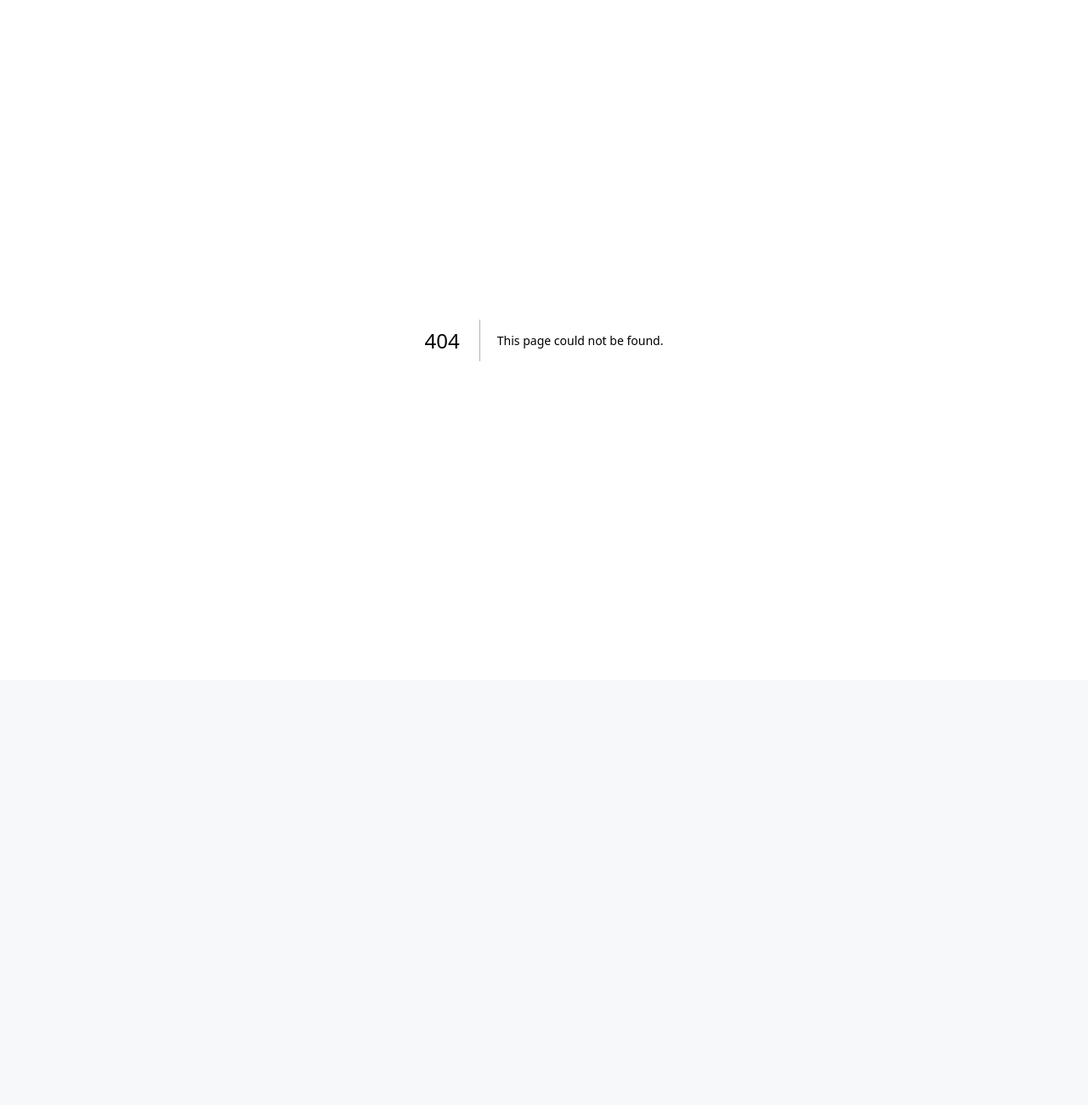
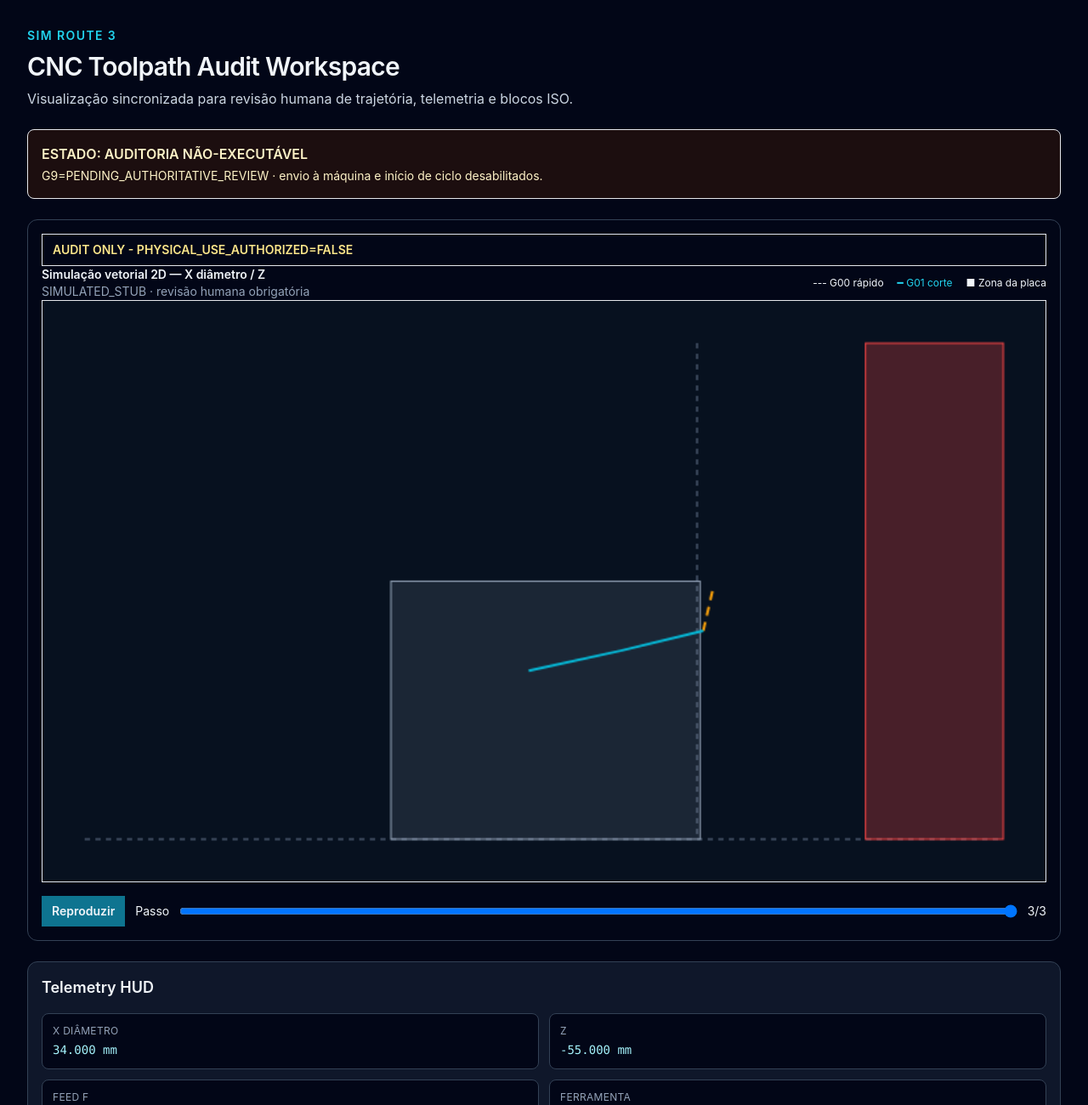
Before and after one commit to VenancioMarcos/vena-ia-platform, a Next.js app in the folder apps/web/: page /cnc/simulation in a window 1280 px wide. Before the commit this address had no page. Shown: the top 1300 px of the page at 85% size. Before the commit the page ends 800 px from the top, so only its background shows below. Built offline with nearby package versions, Linux system fonts and the light colour scheme.

Commit message:
feat(sim): implement workspace simulation view with synchronized telemetry HUD and g-code viewer (SIM Route 3) (#49)
Co-authored-by: Vena_IA Work <vena-ia@local>

```diff
--- /dev/null
+++ b/apps/web/app/cnc/simulation/page.tsx
@@ -0,0 +1,53 @@
+import { SimulationWorkspace } from "../../../src/components/cnc/SimulationWorkspace";
+import type { ToolpathSimulationPayload } from "../../../src/components/cnc/ToolpathCanvasViewer";
+
+const ISO_BLOCKS = [
+  "N20 G00 X50.000 Z5.000",
+  "N30 G00 X42.000 Z2.000",
+  "N40 G01 X38.000 Z-25.000 F0.200",
+  "N50 G01 X34.000 Z-55.000 F0.180",
+] as const;
+
+const AUDIT_PAYLOAD: ToolpathSimulationPayload = {
+  status: "SIMULATION_READY_REQUIRES_REVIEW",
+  source_plan_id: "audit-workspace-fixture",
+  controller_profile: "SIMULATED_STUB",
+  coordinate_convention: "LATHE_X_DIAMETER_Z",
+  machine_envelope: {
+    x_min_mm: 0,
+    x_max_mm: 100,
+    z_min_mm: -200,
+    z_max_mm: 100,
+    chuck_exclusion_zone: { x_min_mm: 0, x_max_mm: 100, z_min_mm: 55, z_max_mm: 100 },
+  },
+  stock: { diameter_mm: 52, z_min_mm: -100, z_max_mm: 1 },
+  segments: [
+    { motion_type: "RAPID", x_start_mm: 50, z_start_mm: 5, x_end_mm: 42, z_end_mm: 2, feed: null, active_tool: "T0101" },
+    { motion_type: "LINEAR", x_start_mm: 42, z_start_mm: 2, x_end_mm: 38, z_end_mm: -25, feed: 0.2, active_tool: "T0101" },
+    { motion_type: "LINEAR", x_start_mm: 38, z_start_mm: -25, x_end_mm: 34, z_end_mm: -55, feed: 0.18, active_tool: "T0101" },
+  ],
+  safety_flags: {
+    physical_use_authorized: false,
+    g9: "PENDING_AUTHORITATIVE_REVIEW",
+    no_human_review_bypass: true,
+    machine_send: false,
+    dnc: false,
+    nc_transfer: false,
+    cycle_start: false,
+    emission_status: "CONTROLLER_PROFILE_UNRESOLVED",
+    executable_output: false,
+  },
+};
+
+export default function CncSimulationPage() {
+  return <main className="min-h-screen bg-slate-950 px-4 py-8 text-slate-100 sm:px-8">
+    <div className="mx-auto w-full max-w-7xl space-y-6">
+      <header className="space-y-2">
+        <p className="text-sm font-semibold uppercase tracking-widest text-cyan-400">SIM Route 3</p>
+        <h1 className="text-3xl font-semibold tracking-tight">CNC Toolpath Audit Workspace</h1>
+        <p className="text-slate-300">Visualização sincronizada para revisão humana de trajetória, telemetria e blocos ISO.</p>
+      </header>
+      <SimulationWorkspace payload={AUDIT_PAYLOAD} isoBlocks={ISO_BLOCKS} />
+    </div>
+  </main>;
+}
--- /dev/null
+++ b/apps/web/src/components/cnc/SimulationWorkspace.tsx
@@ -0,0 +1,109 @@
+"use client";
+
+import { useEffect, useState } from "react";
+import {
+  ToolpathCanvasViewer,
+  type ToolpathSimulationPayload,
+  type ToolpathSegment2D,
+} from "./ToolpathCanvasViewer";
+
+export interface SimulationTelemetry {
+  xDiameterMm: number;
+  zMm: number;
+  feed: number | null;
+  activeTool: string | null;
+  isoBlock: string;
+}
+
+interface SimulationWorkspaceProps {
+  payload?: ToolpathSimulationPayload;
+  isoBlocks?: readonly string[];
+  error?: string;
+}
+
+const EMPTY_BLOCK = "N/A — BLOCO ISO INDISPONÍVEL";
+
+export function telemetryAtStep(
+  payload: ToolpathSimulationPayload,
+  isoBlocks: readonly string[],
+  visibleSegmentCount: number,
+): SimulationTelemetry {
+  const count = Math.min(payload.segments.length, Math.max(0, visibleSegmentCount));
+  const segment: ToolpathSegment2D = payload.segments[Math.max(0, count - 1)];
+  const initial = count === 0;
+  return {
+    xDiameterMm: initial ? segment.x_start_mm : segment.x_end_mm,
+    zMm: initial ? segment.z_start_mm : segment.z_end_mm,
+    feed: initial ? null : segment.feed,
+    activeTool: segment.active_tool,
+    isoBlock: isoBlocks[count] ?? EMPTY_BLOCK,
+  };
+}
+
+function Metric({ label, value }: { label: string; value: string }) {
+  return <div className="rounded-lg border border-slate-700 bg-slate-950 p-3">
+    <dt className="text-xs uppercase tracking-wide text-slate-400">{label}</dt>
+    <dd className="mt-1 font-mono text-sm text-cyan-200">{value}</dd>
+  </div>;
+}
+
+export function SimulationWorkspace({ payload, isoBlocks = [], error }: SimulationWorkspaceProps) {
+  const [visibleSegments, setVisibleSegments] = useState(payload?.segments.length ?? 0);
+
+  useEffect(() => {
+    setVisibleSegments(payload?.segments.length ?? 0);
+  }, [payload]);
+
+  if (error || !payload || payload.segments.length === 0) {
+    return <section className="space-y-4" aria-label="Painel de simulação indisponível">
+      <div className="rounded-lg border border-red-500/60 bg-red-950/40 p-4 text-red-100" role="alert">
+        Simulação indisponível: {error ?? "payload ausente ou sem segmentos verificáveis"}.
+      </div>
+      <div className="rounded-lg border border-amber-500/60 bg-amber-950/40 p-4 font-semibold text-amber-100">
+        ESTADO: AUDITORIA NÃO-EXECUTÁVEL
+      </div>
+    </section>;
+  }
+
+  const telemetry = telemetryAtStep(payload, isoBlocks, visibleSegments);
+
+  return <section className="space-y-6" aria-label="Workspace integrado de simulação CNC">
+    <div className="rounded-lg border border-amber-500/60 bg-amber-950/40 p-4 text-amber-100">
+      <p className="font-semibold">ESTADO: AUDITORIA NÃO-EXECUTÁVEL</p>
+      <p className="mt-1 text-sm">G9=PENDING_AUTHORITATIVE_REVIEW · envio à máquina e início de ciclo desabilitados.</p>
+    </div>
+
+    <div className="grid gap-6 xl:grid-cols-[minmax(0,2fr)_minmax(20rem,1fr)]">
+      <ToolpathCanvasViewer
+        payload={payload}
+        visibleSegmentCount={visibleSegments}
+        onVisibleSegmentCountChange={setVisibleSegments}
+      />
+
+      <aside className="space-y-4 rounded-xl border border-slate-700 bg-slate-900 p-4" aria-label="Telemetria sincronizada">
+        <h2 className="text-lg font-semibold">Telemetry HUD</h2>
+        <dl className="grid grid-cols-2 gap-3">
+          <Metric label="X diâmetro" value={`${telemetry.xDiameterMm.toFixed(3)} mm`} />
+          <Metric label="Z" value={`${telemetry.zMm.toFixed(3)} mm`} />
+          <Metric label="Feed F" value={telemetry.feed === null ? "—" : telemetry.feed.toFixed(3)} />
+          <Metric label="Ferramenta" value={telemetry.activeTool ?? "—"} />
+        </dl>
+        <div className="rounded-lg border border-cyan-800 bg-slate-950 p-3">
+          <p className="text-xs uppercase tracking-wide text-slate-400">Bloco ISO ativo</p>
+          <code className="mt-2 block break-words text-sm text-cyan-200">{telemetry.isoBlock}</code>
+        </div>
+      </aside>
+    </div>
+
+    <section className="rounded-xl border border-slate-700 bg-slate-900 p-4" aria-label="Programa G-code somente leitura">
+      <h2 className="mb-3 text-lg font-semibold">Programa ISO — somente leitura</h2>
+      <pre className="max-h-80 overflow-auto rounded-lg bg-slate-950 p-4 font-mono text-sm leading-7 text-slate-200">
+        {isoBlocks.map((block, index) => <code
+          key={`${index}-${block}`}
+          className={`block px-2 ${index === visibleSegments ? "bg-cyan-950 text-cyan-100" : ""}`}
+          data-active-iso-block={index === visibleSegments ? "true" : undefined}
+        >{block}</code>)}
+      </pre>
+    </section>
+  </section>;
+}
--- a/apps/web/src/components/cnc/ToolpathCanvasViewer.tsx
+++ b/apps/web/src/components/cnc/ToolpathCanvasViewer.tsx
@@ -59,6 +59,8 @@ interface ToolpathCanvasViewerProps {
   width?: number;
   height?: number;
   className?: string;
+  visibleSegmentCount?: number;
+  onVisibleSegmentCountChange?: (count: number) => void;
 }
 
 const PADDING = 32;
@@ -170,30 +172,40 @@ export function ToolpathCanvasViewer({
   width = 760,
   height = 440,
   className = "",
+  visibleSegmentCount,
+  onVisibleSegmentCountChange,
 }: ToolpathCanvasViewerProps) {
   const canvasRef = useRef<HTMLCanvasElement>(null);
-  const [visibleSegments, setVisibleSegments] = useState(payload.segments.length);
+  const [internalVisibleSegments, setInternalVisibleSegments] = useState(payload.segments.length);
   const [playing, setPlaying] = useState(false);
   const renderable = isRenderable(payload, width, height);
+  const visibleSegments = Math.min(
+    payload.segments.length,
+    Math.max(0, visibleSegmentCount ?? internalVisibleSegments),
+  );
+
+  const updateVisibleSegments = (count: number) => {
+    const boundedCount = Math.min(payload.segments.length, Math.max(0, count));
+    if (visibleSegmentCount === undefined) setInternalVisibleSegments(boundedCount);
+    onVisibleSegmentCountChange?.(boundedCount);
+  };
 
   useEffect(() => {
-    setVisibleSegments(payload.segments.length);
+    setInternalVisibleSegments(payload.segments.length);
     setPlaying(false);
   }, [payload]);
 
   useEffect(() => {
     if (!playing || !renderable) return;
     const timer = window.setInterval(() => {
-      setVisibleSegments((current) => {
-        if (current >= payload.segments.length) {
-          setPlaying(false);
-          return current;
-        }
-        return current + 1;
-      });
+      if (visibleSegments >= payload.segments.length) {
+        setPlaying(false);
+        return;
+      }
+      updateVisibleSegments(visibleSegments + 1);
     }, 350);
     return () => window.clearInterval(timer);
-  }, [payload.segments.length, playing, renderable]);
+  }, [payload.segments.length, playing, renderable, visibleSegments]);
 
   useEffect(() => {
     const context = canvasRef.current?.getContext("2d");
@@ -233,7 +245,7 @@ export function ToolpathCanvasViewer({
               type="button"
               className="rounded-md bg-cyan-700 px-3 py-2 text-sm font-semibold hover:bg-cyan-600"
               onClick={() => {
-                if (visibleSegments >= payload.segments.length) setVisibleSegments(0);
+                if (visibleSegments >= payload.segments.length) updateVisibleSegments(0);
                 setPlaying((current) => !current);
               }}
               aria-label={playing ? "Pausar simulação" : "Reproduzir simulação"}
@@ -249,7 +261,7 @@ export function ToolpathCanvasViewer({
                 value={visibleSegments}
                 onChange={(event) => {
                   setPlaying(false);
-                  setVisibleSegments(Number(event.target.value));
+                  updateVisibleSegments(Number(event.target.value));
                 }}
                 className="w-full"
                 aria-label="Selecionar passo da trajetória"
```
Also changed, not shown: 6 other files (tests, documents, lock files or other folders).
